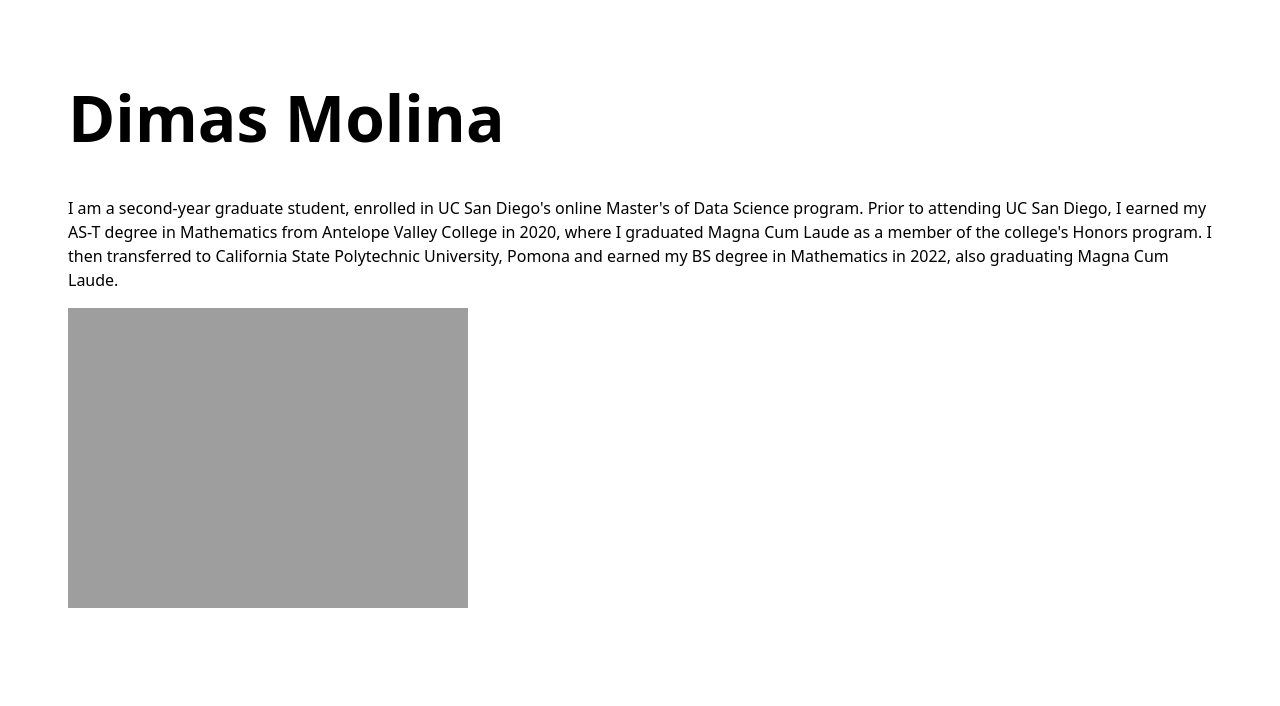
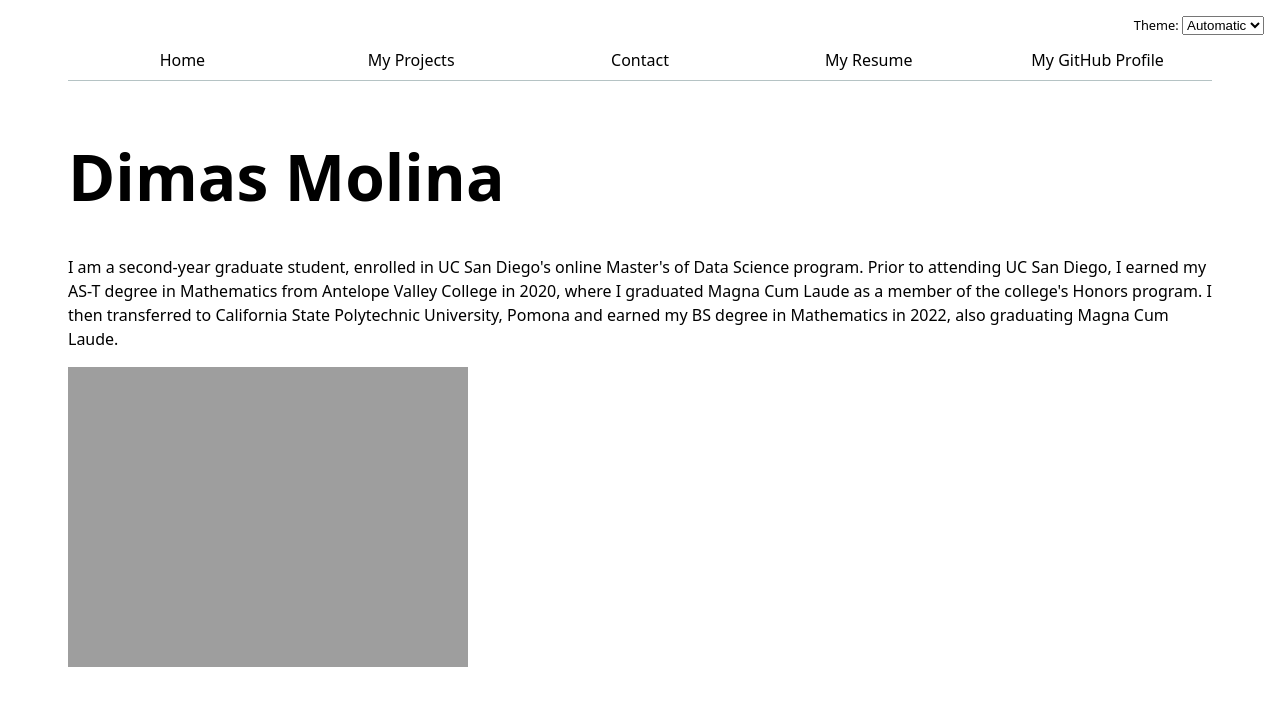
Before and after one commit to d25molina/portfolio, a plain HTML site: page index.html in a window 1280 px wide. Drawn offline with Linux system fonts and the light colour scheme; the site is published under a folder, as on GitHub Pages, so addresses that start at the root find nothing.

Commit message:
Another change made from Lab 3

```diff
--- a/index.html
+++ b/index.html
@@ -14,6 +14,6 @@
       Pomona and earned my BS degree in Mathematics in 2022, also graduating Magna Cum Laude.
     </p>
     <img alt="Aerial view of Dodger Stadium in Los Angeles, CA" src="images/los-angeles-dodger-stadium-000021244131.png" />
-    <script type="module" src="/global.js" defer></script>
+    <script type="module" src="global.js" defer></script>
 </body>
 </html>
```
